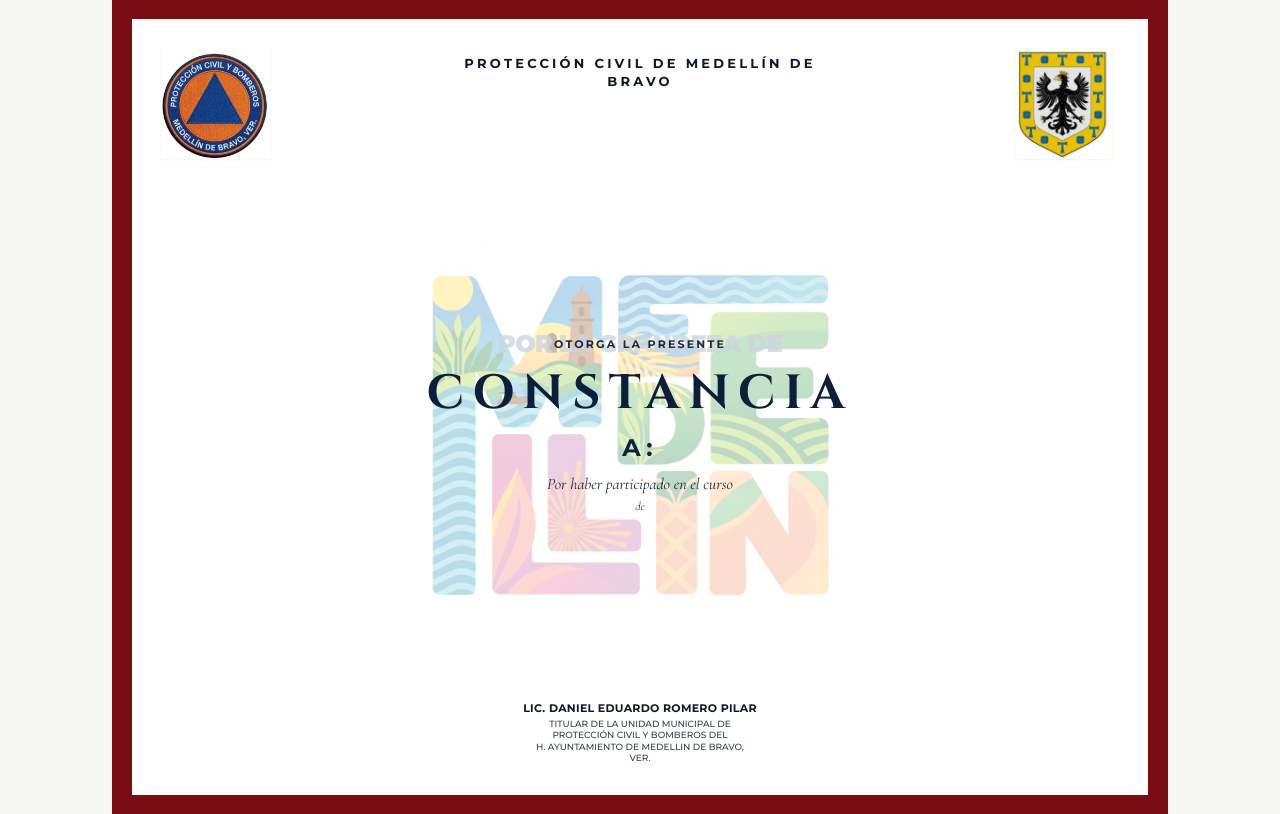
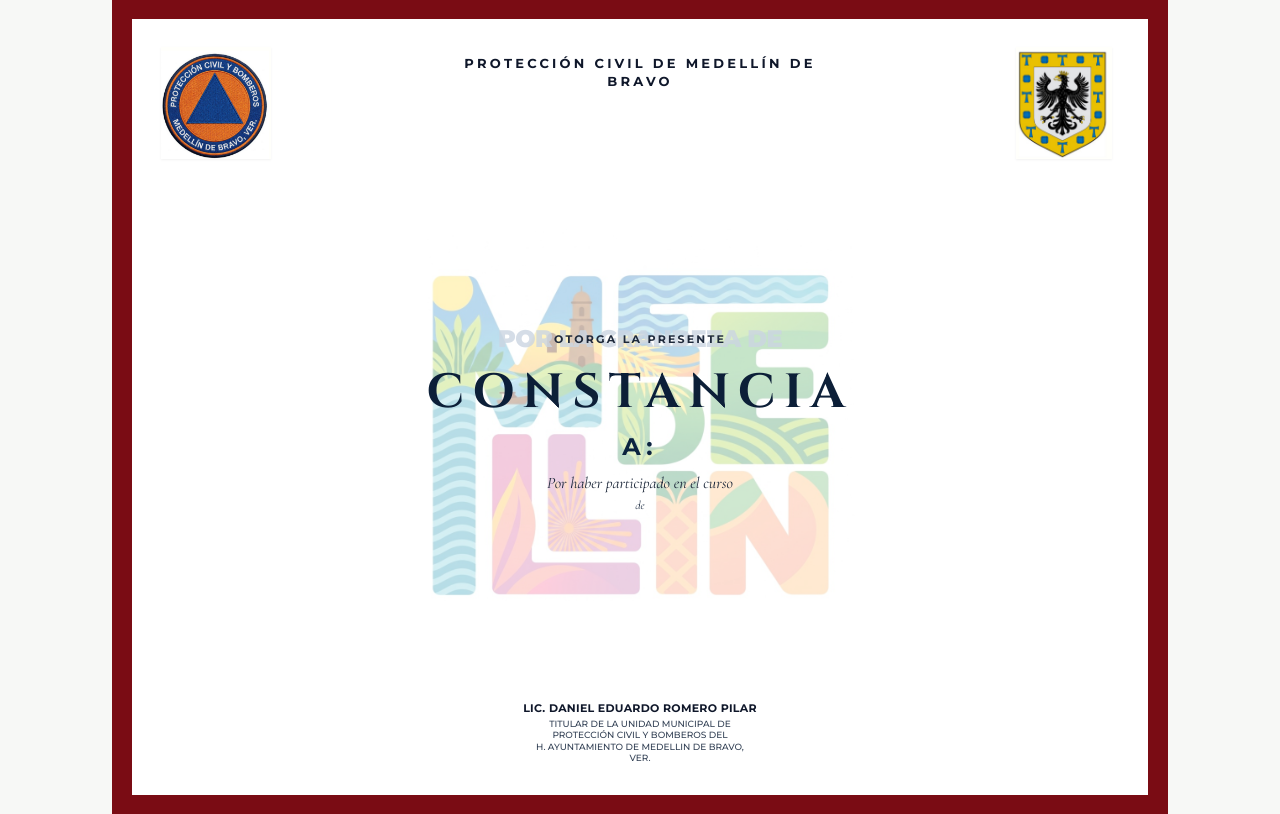
Before and after one commit to JosueBurela/PCMedellinDigital, a Django app: template portal/templates/portal/capacitacion_imprimir_constancia.html in a window 1280 px wide. Shown: the part 93-907 px from the top of the page. Run offline with Django 5.2, Linux system fonts and the light colour scheme; the template is opened without the code that fills it, so the values that code supplies are empty; some libraries are stand-ins or nearby versions.

Commit message:
fix(constancias): elevar ligeramente la frase 'POR LA GRANDEZA DE' para que asiente justo por encimita del logo de fondo

```diff
--- a/portal/templates/portal/capacitacion_imprimir_constancia.html
+++ b/portal/templates/portal/capacitacion_imprimir_constancia.html
@@ -118,8 +118,8 @@
   <!-- 2. CUERPO CENTRAL: 'POR LA GRANDEZA DE' PEGADO JUSTO ENCIMA DEL LOGO DE ENMEDIO, CONSTANCIA, DATOS -->
   <div class="relative z-10 text-center my-auto space-y-1.5 py-1">
 
-    <!-- FRASE 'POR LA GRANDEZA DE' Y 'OTORGA LA PRESENTE' JUSTO ENCIMA DEL LOGO Y CONSTANCIA -->
-    <div class="relative inline-block mb-1">
+    <!-- FRASE 'POR LA GRANDEZA DE' Y 'OTORGA LA PRESENTE' JUSTO POR ENCIMITA DEL LOGO -->
+    <div class="relative inline-block mb-2 -mt-3">
       <span class="text-2xl font-montserrat font-black text-slate-300/80 tracking-tight uppercase block select-none">
         POR LA GRANDEZA DE
       </span>
```
